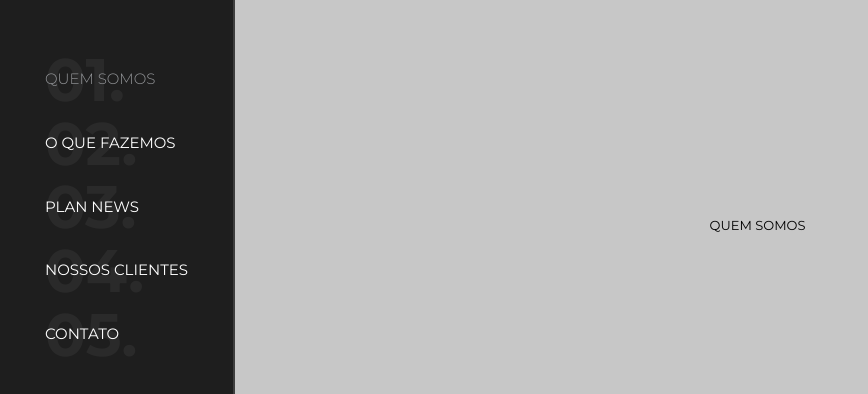
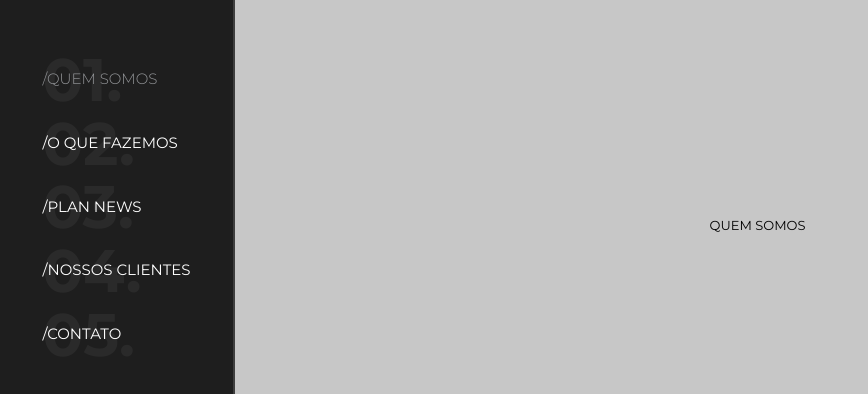
Before and after one commit to alexandre-fb/teste-grupo-plan, a React (Vite) app: page / in a window 1280 px wide. Shown: the part 175-569 px from the top of the page, without its empty margins (0-868 px from the left). Built offline with nearby package versions, Linux system fonts and the light colour scheme.

Commit message:
Add / in menu  items name

```diff
--- a/src/components/menu/index.jsx
+++ b/src/components/menu/index.jsx
@@ -4,11 +4,11 @@ import { screenSizes } from "../../styles/screen-sizes";
 
 export const Menu = ({ setMobileMenuIsOpen }) => {
   const menuItems = [
-    { name: "Quem Somos", id: "quem-somos", number: "01." },
-    { name: "O Que Fazemos", id: "o-que-fazemos", number: "02." },
-    { name: "Plan News", id: "plan-news", number: "03." },
-    { name: "Nossos Clientes", id: "nossos-clientes", number: "04." },
-    { name: "Contato", id: "contato", number: "05." },
+    { name: "/Quem Somos", id: "quem-somos", number: "01." },
+    { name: "/O Que Fazemos", id: "o-que-fazemos", number: "02." },
+    { name: "/Plan News", id: "plan-news", number: "03." },
+    { name: "/Nossos Clientes", id: "nossos-clientes", number: "04." },
+    { name: "/Contato", id: "contato", number: "05." },
   ];
 
   return (
```
